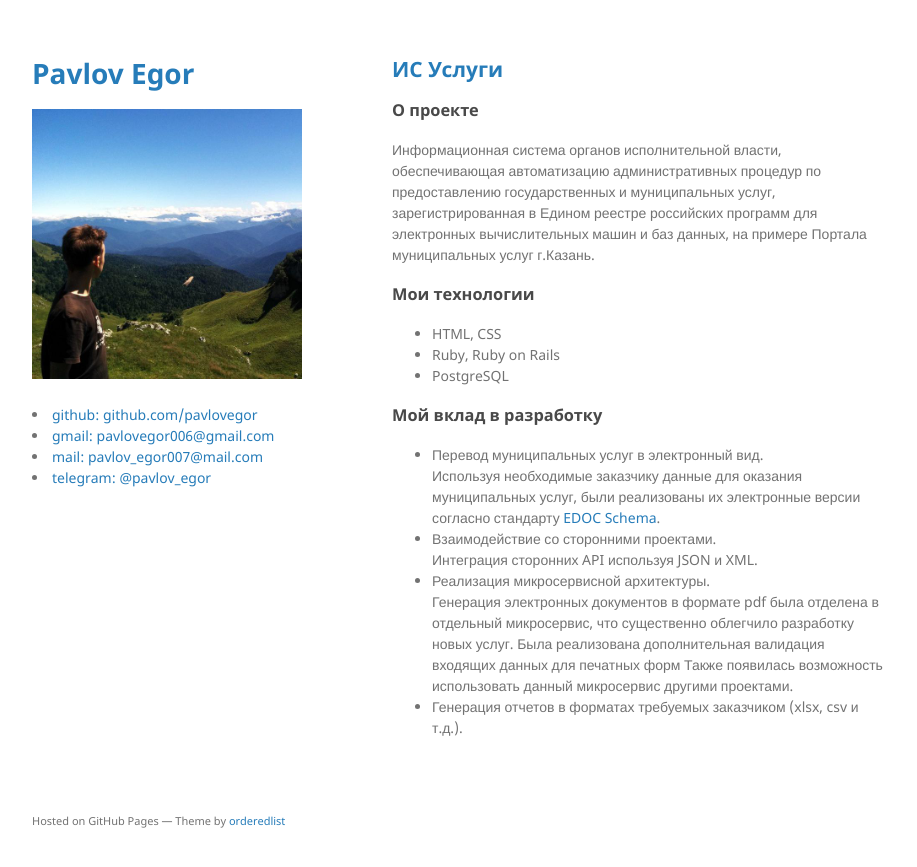
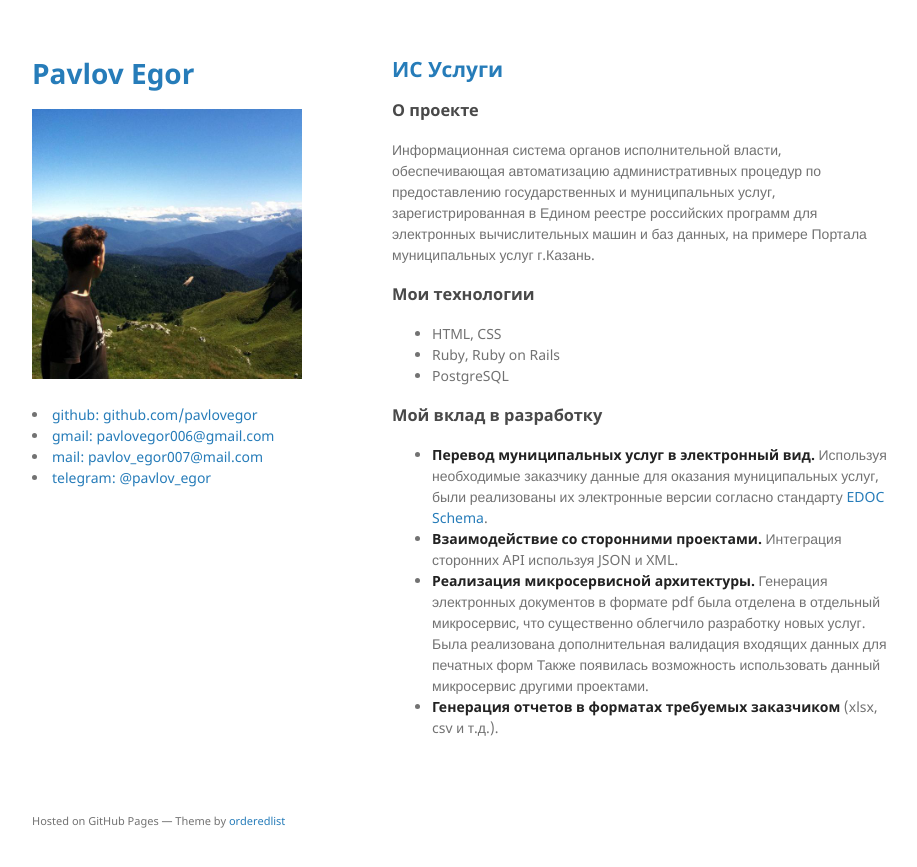
Before and after one commit to egorpavlovs/pavlovegor.github.io, a Jekyll site: the page built from pages/uslugi_kzn.md, in a window 1280 px wide. Shown: the top 867 px of the page, without its empty margins (178-1095 px from the left). Built offline with Jekyll 4.4.1, drawn with Linux system fonts in a browser that asks for light colours.

Commit message:
Add bold text

```diff
--- a/pages/uslugi_kzn.md
+++ b/pages/uslugi_kzn.md
@@ -12,10 +12,10 @@ layout: default
 - PostgreSQL
 
 ### Мой вклад в разработку
-- Перевод муниципальных услуг в электронный вид.\
+- **Перевод муниципальных услуг в электронный вид.**
   Используя необходимые заказчику данные для оказания муниципальных услуг, были реализованы их электронные версии согласно стандарту [EDOC Schema](http://edoc-schema.kzn.ru/){:target="_blank"}.
-- Взаимодействие со сторонними проектами.\
+- **Взаимодействие со сторонними проектами.**
   Интеграция сторонних API используя JSON и XML.
-- Реализация микросервисной архитектуры.\
+- **Реализация микросервисной архитектуры.**
   Генерация электронных документов в формате pdf была отделена в отдельный микросервис, что существенно облегчило разработку новых услуг. Была реализована дополнительная валидация входящих данных для печатных форм Также появилась возможность использовать данный микросервис другими проектами.
-- Генерация отчетов в форматах требуемых заказчиком (xlsx, csv и т.д.).
+- **Генерация отчетов в форматах требуемых заказчиком** (xlsx, csv и т.д.).
```
Also changed, not shown: pages/dispute_kzn.md (+2 -2 lines), pages/edoc.md (+2 -2 lines), pages/flowers_kzn.md (+4 -4 lines).
